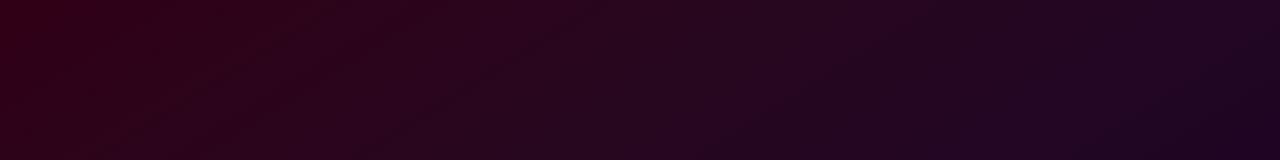
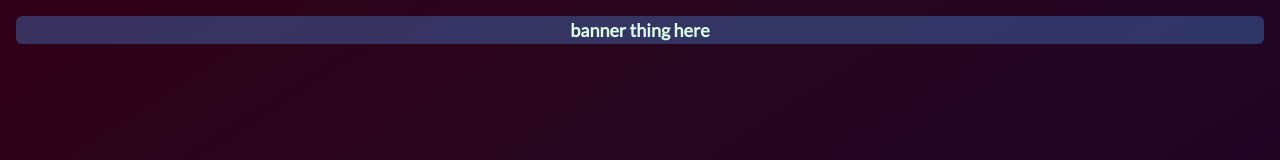
Before and after one commit to AnotherPillow/alts.best, a SvelteKit app: page / in a window 1280 px wide. Shown: the top 160 px of the page. Built offline with nearby package versions, Linux system fonts and the light colour scheme.

Commit message:
add banner, wip message

```diff
--- /dev/null
+++ b/src/lib/components/SaleBanner.svelte
@@ -0,0 +1,3 @@
+<header class="relative bg-blue-400/30 text-green-100 text-center text-lg font-bold z-20 mx-4 top-4 rounded-md">
+    <h3>banner thing here</h3>
+</header>
--- a/src/routes/+page.svelte
+++ b/src/routes/+page.svelte
@@ -1,12 +1,15 @@
 
 <script>
     import Card from "$lib/components/Card.svelte";
+    import SaleBanner from "$lib/components/SaleBanner.svelte";
 </script>
 
+
 <main class="relative w-full min-h-screen font-[Lato] bg-gradient-to-br from-pink-800 via-fuchsia-900 to-purple-950">
-    <div class="absolute inset-0 bg-black/70"></div>
+    <div class="absolute inset-0 bg-black/70 z-10"></div>
+    <SaleBanner />
 
-    <div class="relative z-10 text-white w-full min-h-screen flex justify-center items-center flex-col py-12">
+    <div class="relative z-50 text-white w-full min-h-screen flex justify-center items-center flex-col py-12">
         <a href="/" target="_self" class="hover:text-decoration-line filter hover:brightness-80">
             <h1 class="text-6xl font-bold mb-12">alts.<span class="text-rose-300">best</span></h1>
         </a>
```
